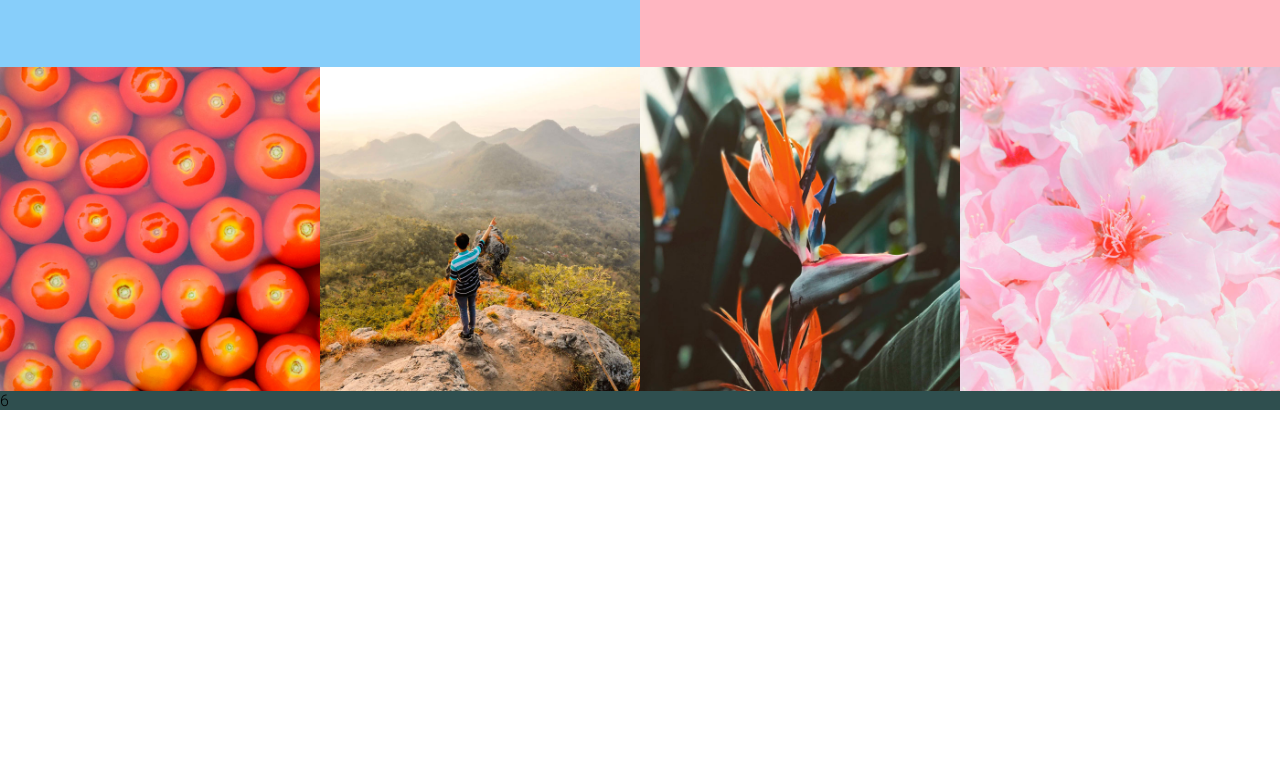
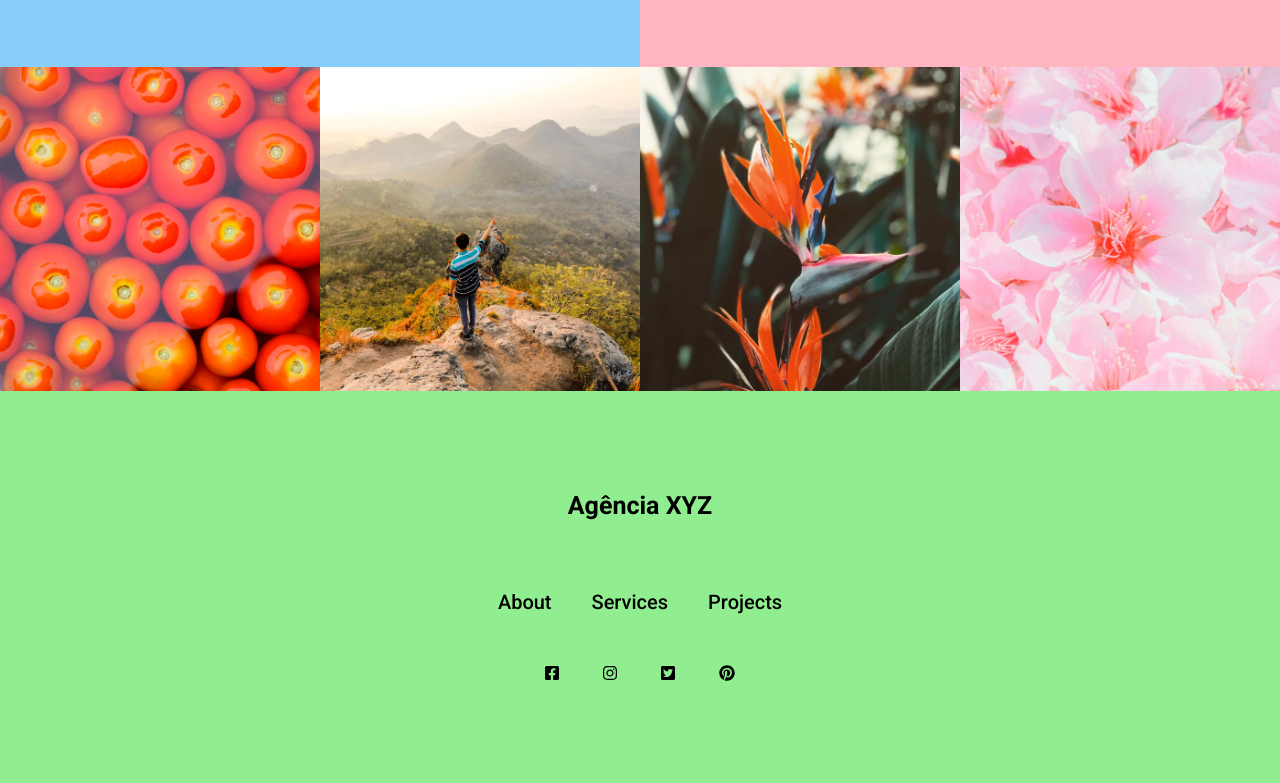
Before and after one commit to mhrsh/agencia-landing-page, a plain HTML site: page index.html in a window 1280 px wide. Shown: the part 2393-3176 px from the top of the page. Before the commit the page ends 2803 px from the top, so only its background shows below. Drawn offline with Linux system fonts and the light colour scheme.

Commit message:
estrutura rodape

```diff
--- a/index.html
+++ b/index.html
@@ -15,6 +15,15 @@
     <link rel="preconnect" href="https://fonts.gstatic.com" crossorigin>
     <link href="https://fonts.googleapis.com/css2?family=Roboto:ital,wght@0,100..900;1,100..900&display=swap"
         rel="stylesheet">
+
+    <link rel="stylesheet" href="https://cdnjs.cloudflare.com/ajax/libs/font-awesome/5.15.4/css/all.min.css"
+        integrity="sha512-1ycn6IcaQQ40/MKBW2W4Rhis/DbILU74C1vSrLJxCq57o941Ym01SwNsOMqvEBFlcgUa6xLiPY/NS5R+E6ztJQ=="
+        crossorigin="anonymous" referrerpolicy="no-referrer" />
+
+    <script src="https://cdnjs.cloudflare.com/ajax/libs/font-awesome/5.15.4/js/all.min.js"
+        integrity="sha512-Tn2m0TIpgVyTzzvmxLNuqbSJH3JP8jm+Cy3hvHrW7ndTDcJ1w5mBiksqDBb8GpE2ksktFvDB/ykZ0mDpsZj20w=="
+        crossorigin="anonymous" referrerpolicy="no-referrer"></script>
+
 
 </head>
 
@@ -49,7 +58,7 @@
     <section class="hero">
         <h2>We made cool things</h2>
     </section>
-    <section class="about">
+    <section class="about" id="about">
         <div class="item">
             <h3>Title</h3>
             <p>Lorem ipsum dolor sit amet consectetur adipisicing elit. Cumque saepe, quidem molestias quia, soluta
@@ -67,7 +76,7 @@
             <a href="" class="btn-know-more">Saiba mais</a>
         </div>
     </section>
-    <section class="services">
+    <section class="services" id="services">
         <div class="service">
             <img src="./src/images/bolinha1.png" alt="Bolinha 1">
             <div class="service-info">
@@ -89,7 +98,7 @@
         </div>
         </div>
     </section>
-    <section class="projects">
+    <section class="projects" id="projects">
         <div class="project">
             <a href="">
                 <img src="./src/images/tomatoes.jpg" alt="tomatoes">
@@ -111,7 +120,34 @@
             </a>
         </div>
     </section>
-    <section class="footer">6</section>
+    <section class="footer" id="contact">
+        <h4>Agência XYZ</h4>
+        <nav>
+            <ul>
+                <li><a href="#about">About</a></li>
+                <li><a href="#services">Services</a></li>
+                <li><a href="#projects">Projects</a></li>
+            </ul>
+        </nav>
+
+        <div class="social">
+            <a href="">
+                <i class="fab fa-facebook-square"></i>
+            </a>
+
+            <a href="">
+                <i class="fab fa-instagram"></i>
+            </a>
+
+            <a href="">
+                <i class="fab fa-twitter-square"></i>
+            </a>
+
+            <a href="">
+                <i class="fab fa-pinterest"></i>
+            </a>
+        </div>
+    </section>
 </body>
 
 </html>
--- a/src/css/style.css
+++ b/src/css/style.css
@@ -238,5 +238,50 @@ body {
 /*FOOTER*/
 .footer {
     grid-area: footer;
-    background-color: darkslategray;
+    display: flex;
+    background-color: lightgreen;
+    flex-direction: column;
+    text-align: center;
+    padding: 100px 0;
 }
+
+.footer h4 {
+    font-weight: 700;
+    font-size: 2.5rem;
+    margin-bottom: 20px;
+}
+
+.footer nav {
+    margin: 50px 0;
+}
+
+.footer nav ul {
+    display: flex;
+    justify-content: center;
+    max-width: 320px;
+    margin: 0 auto;
+}
+
+.footer nav ul li a {
+    font-weight: 500;
+    font-size: 2rem;
+    margin: 20px;
+}
+
+.footer nav ul li a:hover {
+    font-weight: 700;
+    color: #fff;
+}
+
+.footer .social i {
+    font-size: 2rem;
+    transition: 0.3s;
+}
+
+.footer .social a {
+    margin: 20px;
+}
+
+.footer .social a:hover {
+    color: #fff;
+}
```
